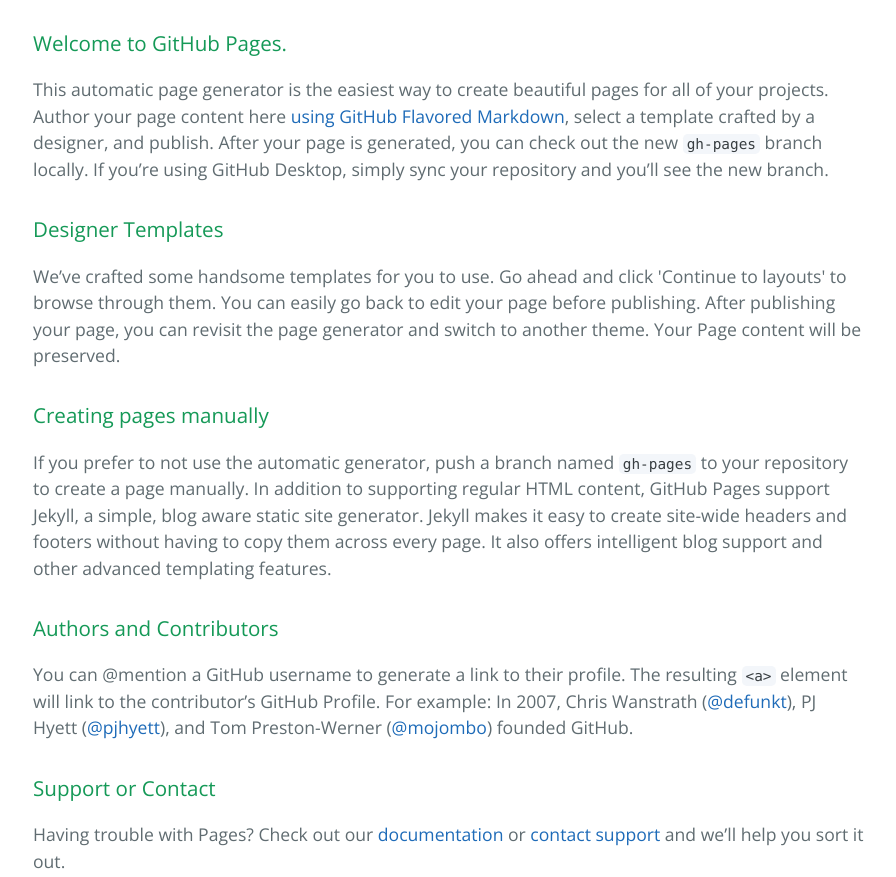
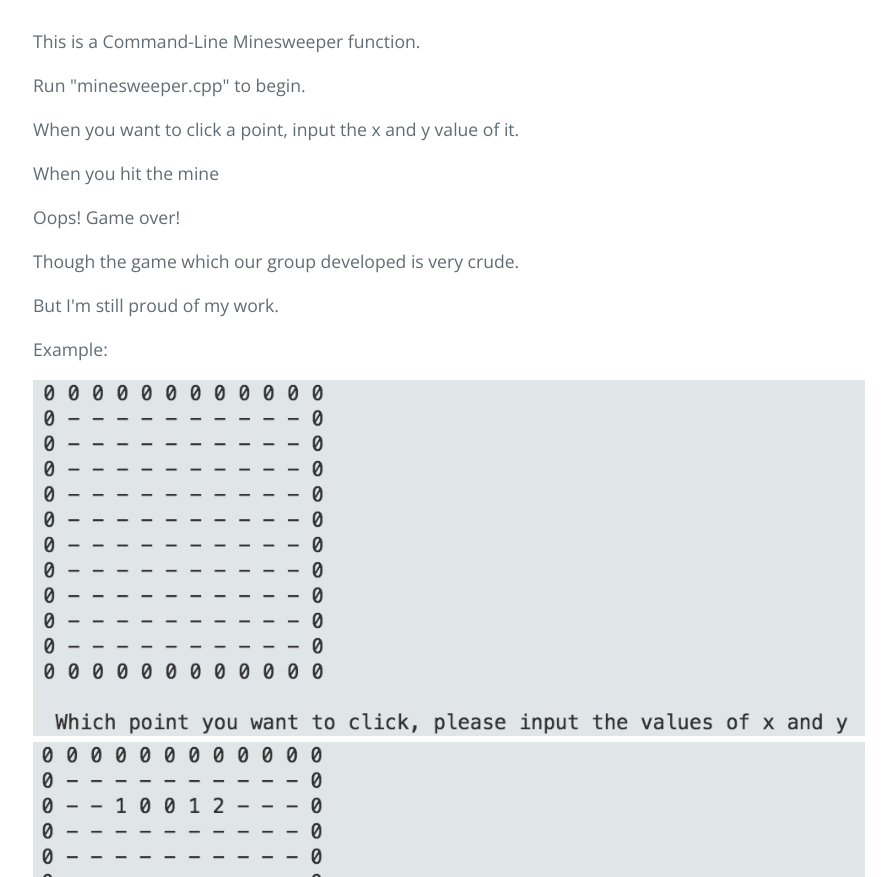
Before and after one commit to Ning000/Minesweeper, a plain HTML site: page index.html in a window 1280 px wide. Shown: the part 340-1217 px from the top of the page, without its empty margins (191-1087 px from the left). Drawn offline with nearby package versions, Linux system fonts and the light colour scheme.

```diff
--- a/index.html
+++ b/index.html
@@ -13,39 +13,33 @@
     <section class="page-header">
       <h1 class="project-name">Mineweeper</h1>
       <h2 class="project-tagline"></h2>
-      <a href="https://github.com/Ning000/Mineweeper" class="btn">View on GitHub</a>
-      <a href="https://github.com/Ning000/Mineweeper/zipball/master" class="btn">Download .zip</a>
-      <a href="https://github.com/Ning000/Mineweeper/tarball/master" class="btn">Download .tar.gz</a>
+      <a href="https://github.com/Ning000/Minesweeper" class="btn">View on GitHub</a>
+      <a href="https://github.com/Ning000/Minesweeper/zipball/master" class="btn">Download .zip</a>
+      <a href="https://github.com/Ning000/Minesweeper/tarball/master" class="btn">Download .tar.gz</a>
     </section>
 
     <section class="main-content">
-      <h3>
-<a id="welcome-to-github-pages" class="anchor" href="#welcome-to-github-pages" aria-hidden="true"><span aria-hidden="true" class="octicon octicon-link"></span></a>Welcome to GitHub Pages.</h3>
+      <p>This is a Command-Line Minesweeper function.</p>
 
-<p>This automatic page generator is the easiest way to create beautiful pages for all of your projects. Author your page content here <a href="https://guides.github.com/features/mastering-markdown/">using GitHub Flavored Markdown</a>, select a template crafted by a designer, and publish. After your page is generated, you can check out the new <code>gh-pages</code> branch locally. If you’re using GitHub Desktop, simply sync your repository and you’ll see the new branch.</p>
+<p>Run "minesweeper.cpp" to begin. </p>
 
-<h3>
-<a id="designer-templates" class="anchor" href="#designer-templates" aria-hidden="true"><span aria-hidden="true" class="octicon octicon-link"></span></a>Designer Templates</h3>
+<p>When you want to click a point, input the x and y value of it.</p>
 
-<p>We’ve crafted some handsome templates for you to use. Go ahead and click 'Continue to layouts' to browse through them. You can easily go back to edit your page before publishing. After publishing your page, you can revisit the page generator and switch to another theme. Your Page content will be preserved.</p>
+<p>When you hit the mine</p>
 
-<h3>
-<a id="creating-pages-manually" class="anchor" href="#creating-pages-manually" aria-hidden="true"><span aria-hidden="true" class="octicon octicon-link"></span></a>Creating pages manually</h3>
+<p>Oops! Game over!</p>
 
-<p>If you prefer to not use the automatic generator, push a branch named <code>gh-pages</code> to your repository to create a page manually. In addition to supporting regular HTML content, GitHub Pages support Jekyll, a simple, blog aware static site generator. Jekyll makes it easy to create site-wide headers and footers without having to copy them across every page. It also offers intelligent blog support and other advanced templating features.</p>
+<p>Though the game which our group developed is very crude.</p>
 
-<h3>
-<a id="authors-and-contributors" class="anchor" href="#authors-and-contributors" aria-hidden="true"><span aria-hidden="true" class="octicon octicon-link"></span></a>Authors and Contributors</h3>
+<p>But I'm still proud of my work.</p>
 
-<p>You can @mention a GitHub username to generate a link to their profile. The resulting <code>&lt;a&gt;</code> element will link to the contributor’s GitHub Profile. For example: In 2007, Chris Wanstrath (<a href="https://github.com/defunkt" class="user-mention">@defunkt</a>), PJ Hyett (<a href="https://github.com/pjhyett" class="user-mention">@pjhyett</a>), and Tom Preston-Werner (<a href="https://github.com/mojombo" class="user-mention">@mojombo</a>) founded GitHub.</p>
+<p>Example:</p>
 
-<h3>
-<a id="support-or-contact" class="anchor" href="#support-or-contact" aria-hidden="true"><span aria-hidden="true" class="octicon octicon-link"></span></a>Support or Contact</h3>
-
-<p>Having trouble with Pages? Check out our <a href="https://help.github.com/pages">documentation</a> or <a href="https://github.com/contact">contact support</a> and we’ll help you sort it out.</p>
+<p><img src="https://github.com/Ning000/Minesweeper/blob/gh-pages/a.png" alt="">
+<img src="Minesweeper/b.png" alt=""></p>
 
       <footer class="site-footer">
-        <span class="site-footer-owner"><a href="https://github.com/Ning000/Mineweeper">Mineweeper</a> is maintained by <a href="https://github.com/Ning000">Ning000</a>.</span>
+        <span class="site-footer-owner"><a href="https://github.com/Ning000/Minesweeper">Mineweeper</a> is maintained by <a href="https://github.com/Ning000">Ning000</a>.</span>
 
         <span class="site-footer-credits">This page was generated by <a href="https://pages.github.com">GitHub Pages</a> using the <a href="https://github.com/jasonlong/cayman-theme">Cayman theme</a> by <a href="https://twitter.com/jasonlong">Jason Long</a>.</span>
       </footer>
```
Also changed, not shown: params.json (+1 -1 lines).
